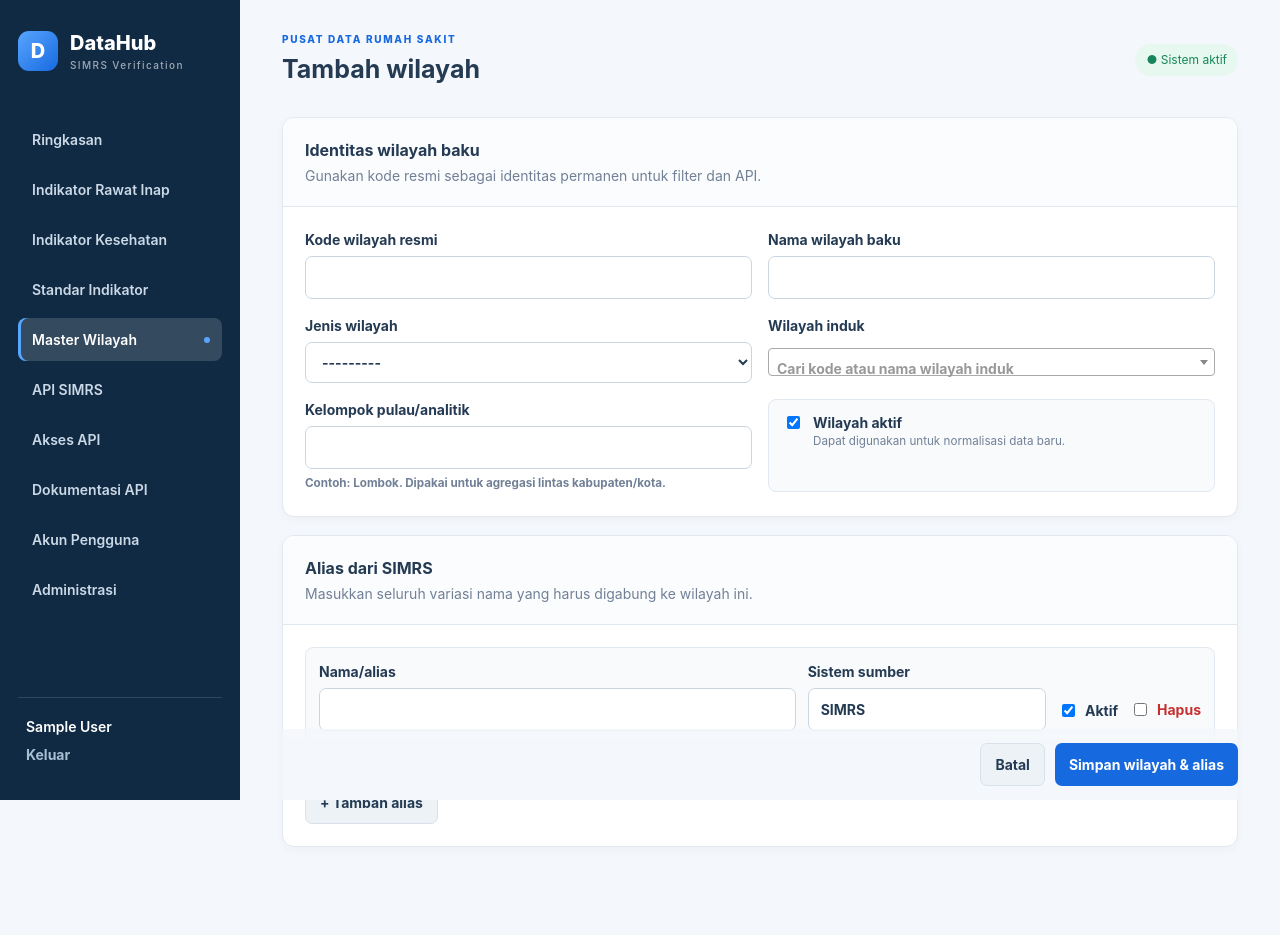
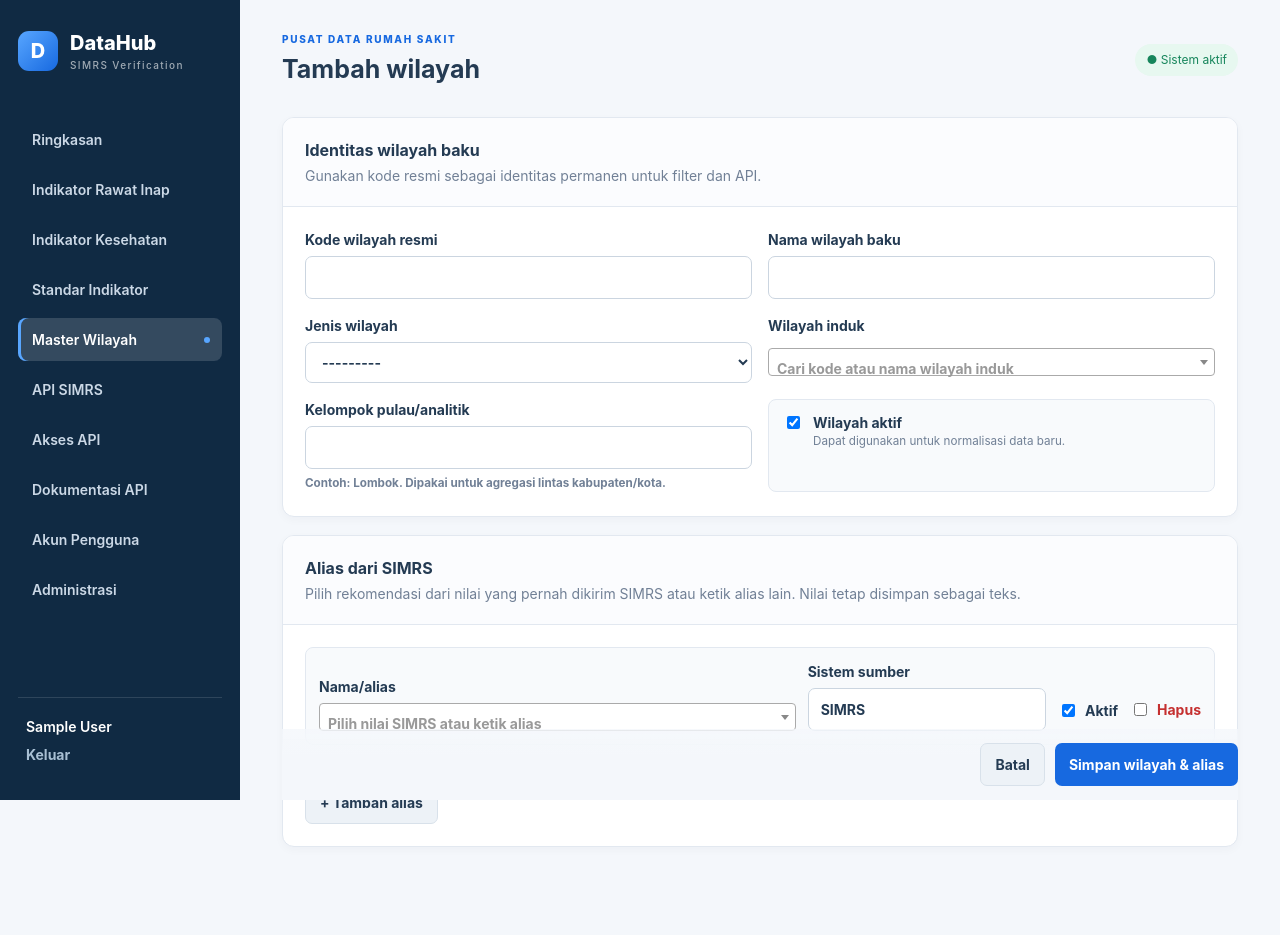
Before and after one commit to safwanhadi/datahub, a Django app: page /master-wilayah/tambah/ in a window 1280 px wide. Shown: the top 935 px of the page. Run offline with Django 5.2, Linux system fonts and the light colour scheme; a user stored in the database is signed in; tables that the repository leaves empty hold one stand-in row (values such as "Sample post"); some libraries are stand-ins or nearby versions.

Commit message:
tambahkan rekomendasi alias wilayah dari SIMRS

```diff
--- a/templates/verification/region_form.html
+++ b/templates/verification/region_form.html
@@ -9,7 +9,7 @@
     <label>{{ form.region_type.label }}{{ form.region_type }}{{ form.region_type.errors }}</label><label>{{ form.parent.label }}{{ form.parent }}{{ form.parent.errors }}</label>
     <label>{{ form.island_group.label }}{{ form.island_group }}{{ form.island_group.errors }}<small>Contoh: Lombok. Dipakai untuk agregasi lintas kabupaten/kota.</small></label><label class="toggle-field">{{ form.is_active }}<span><strong>Wilayah aktif</strong><small>Dapat digunakan untuk normalisasi data baru.</small></span>{{ form.is_active.errors }}</label>
   </div></section>
-  <section class="panel form-section"><div class="section-heading"><div><h2>Alias dari SIMRS</h2><p>Masukkan seluruh variasi nama yang harus digabung ke wilayah ini.</p></div></div>
+  <section class="panel form-section" data-alias-suggestions-url="{% url 'verification:region-alias-suggestions' %}"><div class="section-heading"><div><h2>Alias dari SIMRS</h2><p>Pilih rekomendasi dari nilai yang pernah dikirim SIMRS atau ketik alias lain. Nilai tetap disimpan sebagai teks.</p></div></div>
     {{ formset.management_form }}{{ formset.non_form_errors }}
     <div class="alias-list" id="alias-formset">{% for alias_form in formset %}<div class="alias-row">{% for hidden in alias_form.hidden_fields %}{{ hidden }}{% endfor %}<label>Nama/alias{{ alias_form.alias }}{{ alias_form.alias.errors }}</label><label>Sistem sumber{{ alias_form.source_system }}{{ alias_form.source_system.errors }}</label><label class="check-label">{{ alias_form.is_active }} Aktif</label><label class="delete-grant">{{ alias_form.DELETE }} Hapus</label></div>{% endfor %}</div>
     <template id="empty-alias-form"><div class="alias-row">{% with alias_form=formset.empty_form %}{% for hidden in alias_form.hidden_fields %}{{ hidden }}{% endfor %}<label>Nama/alias{{ alias_form.alias }}</label><label>Sistem sumber{{ alias_form.source_system }}</label><label class="check-label">{{ alias_form.is_active }} Aktif</label><label class="delete-grant">{{ alias_form.DELETE }} Hapus</label>{% endwith %}</div></template>
@@ -42,6 +42,36 @@
         searching: () => "Mencari...",
       },
     });
+    const aliasUrl = document.querySelector("[data-alias-suggestions-url]").dataset.aliasSuggestionsUrl;
+    const initializeAliasSelect = (element) => {
+      $(element).select2({
+        tags: true,
+        allowClear: true,
+        minimumInputLength: 1,
+        placeholder: "Pilih nilai SIMRS atau ketik alias",
+        width: "100%",
+        ajax: {
+          url: aliasUrl,
+          dataType: "json",
+          delay: 250,
+          data: (params) => ({q: params.term || ""}),
+          processResults: (data) => data,
+        },
+        createTag: (params) => {
+          const value = params.term.trim();
+          return value ? {id: value, text: `${value} (nilai baru)`, newTag: true} : null;
+        },
+        language: {
+          inputTooShort: () => "Ketik minimal 1 karakter",
+          noResults: () => "Tidak ada rekomendasi; nilai tetap dapat diketik",
+          searching: () => "Mencari nilai dari SIMRS...",
+        },
+      });
+    };
+    document.querySelectorAll(".js-simrs-alias").forEach(initializeAliasSelect);
+    document.querySelector("#add-alias").addEventListener("click", () => {
+      initializeAliasSelect(list.lastElementChild.querySelector(".js-simrs-alias"));
+    });
   })();
 </script>
 {% endblock %}
--- a/verification/forms.py
+++ b/verification/forms.py
@@ -39,6 +39,24 @@ class RegionAliasForm(forms.ModelForm):
     class Meta:
         model = RegionAlias
         fields = ("alias", "source_system", "is_active")
+
+    def __init__(self, *args, **kwargs):
+        super().__init__(*args, **kwargs)
+        # Select2 memakai elemen <select>, tetapi field model tetap CharField.
+        # Nilai yang sedang diedit/terkirim perlu menjadi option agar tetap
+        # tampil, sementara nilai baru tetap diperbolehkan melalui mode tags.
+        alias = ""
+        if self.is_bound:
+            alias = self.data.get(self.add_prefix("alias"), "").strip()
+        elif self.instance and self.instance.pk:
+            alias = self.instance.alias
+        self.fields["alias"].widget = forms.Select(
+            attrs={
+                "class": "js-simrs-alias",
+                "data-placeholder": "Pilih nilai SIMRS atau ketik alias",
+            },
+            choices=[(alias, alias)] if alias else [],
+        )
 
 
 RegionAliasFormSet = inlineformset_factory(
--- a/verification/urls.py
+++ b/verification/urls.py
@@ -14,6 +14,7 @@ urlpatterns = [
     path("konfigurasi-simrs/tambah/", views.simrs_endpoint_edit, name="simrs-endpoint-create"),
     path("konfigurasi-simrs/<int:pk>/ubah/", views.simrs_endpoint_edit, name="simrs-endpoint-edit"),
     path("master-wilayah/", views.region_list, name="region-list"),
+    path("master-wilayah/saran-alias/", views.region_alias_suggestions, name="region-alias-suggestions"),
     path("master-wilayah/tambah/", views.region_edit, name="region-create"),
     path("master-wilayah/<int:pk>/ubah/", views.region_edit, name="region-edit"),
     path("indikator-rawat-inap/", views.inpatient_indicators, name="indicators"),
--- a/verification/views.py
+++ b/verification/views.py
@@ -6,17 +6,17 @@ from django.contrib import messages
 from django.contrib.auth.decorators import login_required, permission_required, user_passes_test
 from django.core.exceptions import ImproperlyConfigured, PermissionDenied, ValidationError
 from django.db import transaction
-from django.db.models import Sum
+from django.db.models import Count, Sum
 from django.db.models import Q
 from django.core.paginator import Paginator
-from django.http import Http404
+from django.http import Http404, JsonResponse
 from django.shortcuts import get_object_or_404, redirect, render
 from django.urls import reverse
 from django.views.decorators.http import require_http_methods
 
 from .forms import AdministrativeRegionForm, IndicatorPeriodForm, InpatientIndicatorStandardForm, InpatientIndicatorVerificationForm, InpatientWorkingDataCorrectionForm, MonthlyHealthVerificationForm, RegionAliasFormSet, SimrsApiEndpointForm
 from .analytics import analyze_inpatient_record, get_applicable_standards
-from .models import AdministrativeRegion, HealthIndicatorVerification, InpatientIndicatorSource, InpatientIndicatorStandard, MonthlyHealthIndicatorSource, SimrsApiEndpoint, VerifiedInpatientIndicator, VerifiedMonthlyHealthIndicator, VerifiedTouristVisitRow
+from .models import AdministrativeRegion, HealthIndicatorVerification, InpatientIndicatorSource, InpatientIndicatorStandard, MonthlyHealthIndicatorSource, RegionAlias, SimrsApiEndpoint, VerifiedInpatientIndicator, VerifiedMonthlyHealthIndicator, VerifiedTouristVisitRow, normalize_region_name
 from .health_metadata import HEALTH_INDICATORS, HEALTH_VERIFICATION_GROUPS
 from .oauth import OAuthServerUnavailable
 from .services import SimrsConnectionError, fetch_inpatient_indicator, fetch_monthly_health_indicators, reprocess_region_mappings, save_inpatient_verification, save_inpatient_working_data_correction, save_monthly_health_verification
@@ -237,6 +237,36 @@ def region_list(request):
     })
 
 
+@permission_required("verification.view_administrativeregion", raise_exception=True)
+def region_alias_suggestions(request):
+    """Nilai wilayah domestik yang benar-benar pernah diterima dari SIMRS."""
+    query = request.GET.get("q", "").strip()
+    rows = VerifiedTouristVisitRow.objects.filter(
+        category="domestic",
+    ).exclude(origin_raw="")
+    if query:
+        rows = rows.filter(origin_raw__icontains=query)
+
+    used_aliases = set(
+        RegionAlias.objects.filter(is_active=True).values_list("normalized_alias", flat=True)
+    )
+    candidates = rows.values("origin_raw").annotate(
+        row_count=Count("id"), total=Sum("count")
+    ).order_by("origin_raw")[:200]
+    results = []
+    for item in candidates:
+        raw_name = item["origin_raw"].strip()
+        if normalize_region_name(raw_name) in used_aliases:
+            continue
+        results.append({
+            "id": raw_name,
+            "text": f'{raw_name} — {item["row_count"]} data / {item["total"]} kunjungan',
+        })
+        if len(results) == 30:
+            break
+    return JsonResponse({"results": results})
+
+
 @transaction.atomic
 def region_edit(request, pk=None):
     required_permission = (
```
Also changed, not shown: verification/test_configuration_ui.py (+36 -1 lines).
